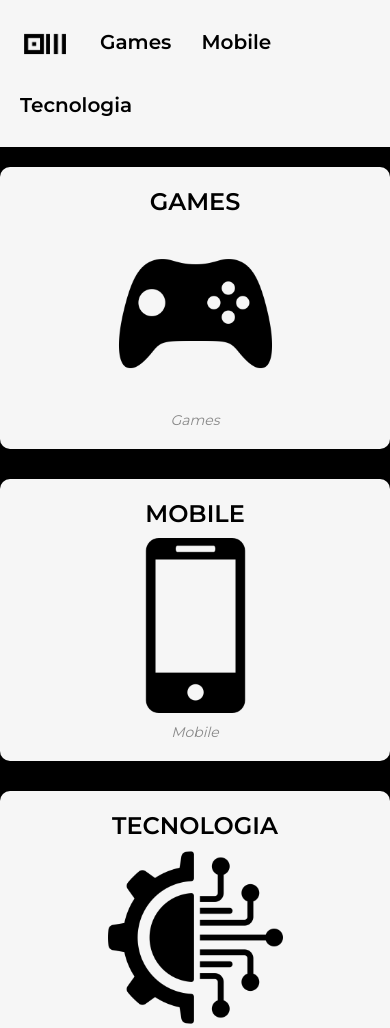
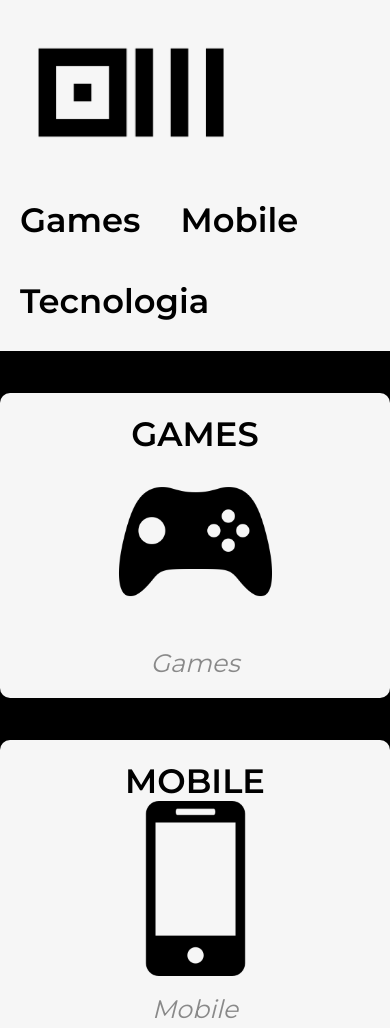
Before and after one commit to GEdO23/OMCORP-CHECKPOINT-2, a plain HTML site: page html/index.html in a window 390 px wide. Shown: the top 1028 px of the page. Drawn offline with Linux system fonts and the light colour scheme.

Commit message:
Código + responsivo e otimizado

```diff
--- a/css/cabecalho.css
+++ b/css/cabecalho.css
@@ -1,24 +1,30 @@
 .cabecalho {
-    padding: 20px;
+    margin-bottom: 5vh;
+    padding: 5vh;
     background-color: #f6f6f6;
 }
 
 .cabecalho nav {
     display: flex;
     flex-wrap: wrap;
-    gap: 10px;
+    gap: 20px;
 }
 
-.cabecalho a {
+.cabecalho .logo {
+    margin: 10px;
+    max-width: 8vh;
+}
+
+.cabecalho .menu{
+    padding: 10px;
     text-decoration: none;
-    font-size: 24px;
+    font-size: 4vh;
     font-weight: 600;
     color: #000;
-    padding: 10px;
-    transition: all 0.2s ease;
+    border-radius: 15px;
 }
 
-.cabecalho a:hover {
+.cabecalho .menu:hover {
     background-color: #000;
     color: #f6f6f6;
 }
--- a/css/card.css
+++ /dev/null
@@ -1,30 +0,0 @@
-.card {
-    width: calc(25% - 20px);
-    margin-bottom: 30px;
-    padding: 20px;
-    background-color: #f6f6f6;
-    border-radius: 10px;
-    text-align: center;
-}
-
-.card h2 {
-    font-size: 24px;
-    font-weight: bold;
-    margin-bottom: 10px;
-    text-transform: uppercase;
-    color: #000;
-}
-
-.card img {
-    display: block;
-    max-width: 50%;
-    height: auto;
-    margin: 0 auto;
-    margin-bottom: 10px;
-}
-
-.card figcaption {
-    font-style: italic;
-    font-size: 14px;
-    color: #898989;
-}
--- a/css/conteudo.css
+++ b/css/conteudo.css
@@ -1,6 +1,37 @@
 .conteudo {
     display: flex;
     flex-wrap: wrap;
-    justify-content: space-between;
+    justify-content: space-around;
     margin: 20px 0;
 }
+
+.card {
+    width: calc(25% - 20px);
+    margin-bottom: 5vh;
+    padding: 20px;
+    border-radius: 10px;
+    text-align: center;
+    background-color: #f6f6f6;
+    transition: 1s;
+}
+
+.card h2 {
+    font-size: 4vh;
+    font-weight: bold;
+    text-transform: uppercase;
+    color: #000;
+}
+
+.card img {
+    width: 50%;
+    height: auto;
+    display: block;
+    margin: 0 auto;
+}
+
+.card figcaption {
+    margin-top: 5%;
+    font-size: 3vh;
+    font-style: italic;
+    color: #898989;
+}
--- a/css/rodape.css
+++ b/css/rodape.css
@@ -3,10 +3,9 @@
 }
 
 .rodape h2 {
+    margin: auto 10px;
     font-size: 24px;
     font-weight: 600;
-    margin-bottom: 10px;
-    margin-top: 10px;
     text-align: center;
 }
 
@@ -17,8 +16,8 @@
 }
 
 .rodape .icone {
-    display: block;
+    margin: 0 10px;
     max-width: 50px;
     height: auto;
-    margin: 0 10px;
+    display: block;
 }
--- a/css/style.css
+++ b/css/style.css
@@ -1,6 +1,5 @@
 @import url('https://fonts.googleapis.com/css2?family=Krona+One&family=Montserrat:wght@400;600&display=swap');
 @import url('./cabecalho.css');
-@import url('./card.css');
 @import url('./conteudo.css');
 @import url('./rodape.css');
 
@@ -11,21 +10,12 @@
 }
 
 body {
+    font-family: 'Montserrat', sans-serif;
+    color: #f6f6f6;
     background-color: #000;
-    color: #f6f6f6;
-    font-family: 'Montserrat', sans-serif;
 }
 
-
-.menu:hover {
-    background-color: #000;
-    color: #f6f6f6;
-}
-
-.logo {
-    max-width: 50px;
-}
-
+/* BREAKPOINTS */
 @media only screen and (max-width: 768px) {
     .cabecalho {
         padding: 20px 10px;
@@ -38,8 +28,14 @@ body {
     }
 }
 
-@media only screen and (max-width: 480px) {
-    .cabecalho a {
+@media only screen and (max-width: 578px) {
+    .cabecalho .logo {
+        max-width: 60%;
+    }
+
+    .menu {
+        flex-wrap: wrap;
+        flex-direction: column;
         font-size: 20px;
         transition: 1s;
     }
--- a/index.html
+++ b/html/index.html
@@ -22,21 +22,21 @@
         <div class="card">
             <h2>Games</h2>
             <figure>
-                <img src="./img/games_icon.png" alt="Games">
+                <img src="/img/games_icon.png" alt="Games">
                 <figcaption>Games</figcaption>
             </figure>
         </div>
         <div class="card">
             <h2>Mobile</h2>
             <figure>
-                <img src="./img/mobile_icon.png" alt="Mobile">
+                <img src="/img/mobile_icon.png" alt="Mobile">
                 <figcaption>Mobile</figcaption>
             </figure>
         </div>
         <div class="card">
             <h2>Tecnologia</h2>
             <figure>
-                <img src="./img/tecnologia_icon.png" alt="Tecnologia">
+                <img src="/img/tecnologia_icon.png" alt="Tecnologia">
                 <figcaption>Tecnologia</figcaption>
             </figure>
         </div>
@@ -45,9 +45,9 @@
     <footer class="rodape">
         <h2>Siga-nos nas redes sociais:</h2>
         <nav class="redes-sociais">
-            <a href="https://github.com/" title="Github"><img src="./img/github_logo.png" alt="Github" class="icone"></a>
-            <a href="https://www.facebook.com/" title="Facebook"><img src="./img/facebook_logo.png" alt="Facebook" class="icone"></a>
-            <a href="https://twitter.com/" title="Twitter"><img src="./img/twitter_logo.png" alt="Twitter" class="icone"><a>
+            <a href="https://github.com/" title="Github"><img src="/img/github_logo.png" alt="Github" class="icone"></a>
+            <a href="https://www.facebook.com/" title="Facebook"><img src="/img/facebook_logo.png" alt="Facebook" class="icone"></a>
+            <a href="https://twitter.com/" title="Twitter"><img src="/img/twitter_logo.png" alt="Twitter" class="icone"><a>
 
     </footer>
 
```
Also changed, not shown: html/games.html (renamed from games.html), html/mobile.html (renamed from mobile.html), html/tecnologia.html (renamed from tecnologia.html).
